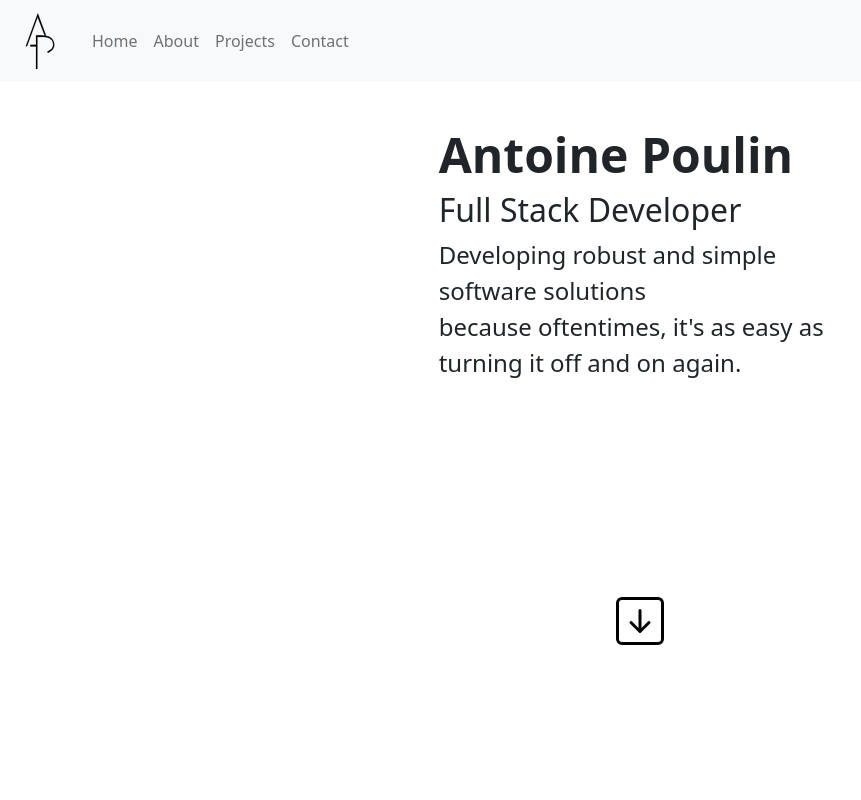
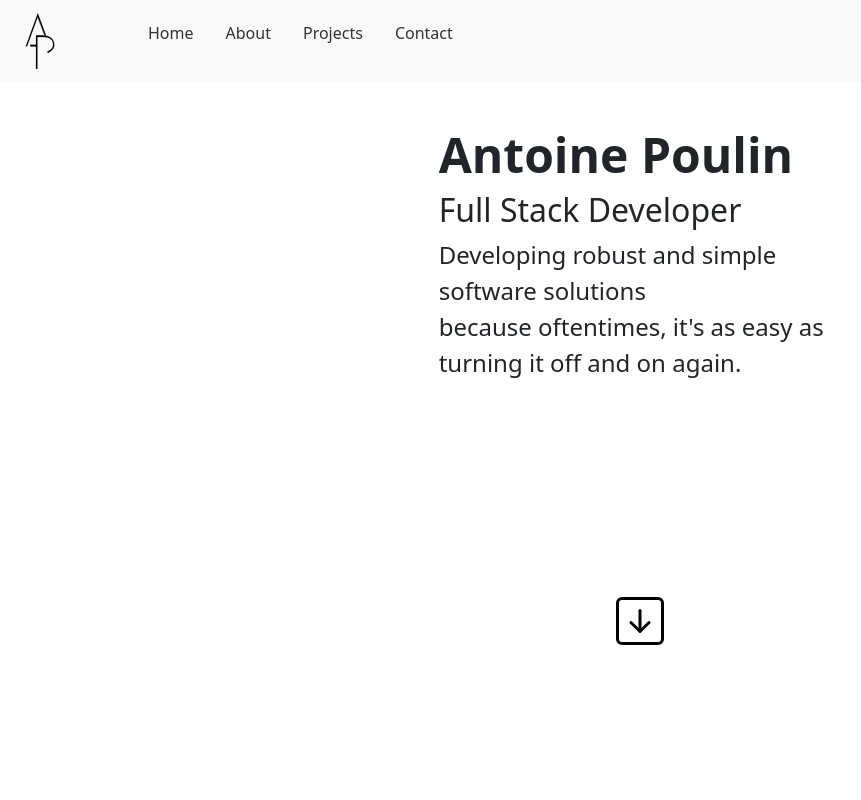
Before and after one commit to Dwarf1er/Dwarf1er.github.io, a React (Vite) app: page / in a window 1280 px wide. Shown: the top 800 px of the page, without its empty margins (0-861 px from the left). Built offline with nearby package versions, Linux system fonts and the light colour scheme.

Commit message:
Fixed Nav.Link + Link <a> descendant of <a> issue and minor CSS tweaks

```diff
--- a/src/App.css
+++ b/src/App.css
@@ -1,4 +1,4 @@
 .logo {
-    width: 3.5rem;
-    height: 3.5rem;
+  width: 3.5rem;
+  height: 3.5rem;
 }
--- /dev/null
+++ b/src/components/home/Home.css
@@ -0,0 +1,4 @@
+.arrow-down-square:hover {
+  cursor: pointer;
+  transform: scale(1.1);
+}
--- a/src/components/home/Home.tsx
+++ b/src/components/home/Home.tsx
@@ -5,6 +5,7 @@ import Col from "react-bootstrap/Col";
 import { ArrowDownSquare } from "react-bootstrap-icons";
 import calculateRowHeight from "../../utils/calculateRowHeight";
 import { Link } from "react-scroll";
+import "./Home.css";
 
 function Home() {
   const [navHeight, setNavHeight] = useState(0);
@@ -40,7 +41,7 @@ function Home() {
             offset={-70}
             duration={1000}
           >
-            <ArrowDownSquare color="" size={48} />
+            <ArrowDownSquare className="arrow-down-square" color="" size={48} />
           </Link>
         </Col>
       </Row>
--- a/src/components/navbar/Navbar.css
+++ b/src/components/navbar/Navbar.css
@@ -2,3 +2,15 @@
   font-weight: bold;
   text-decoration: none;
 }
+
+.nav-item {
+  display: inline;
+  margin-left: 2rem;
+  color: #333;
+}
+
+.nav-item:hover {
+  font-weight: bold;
+  cursor: pointer;
+  font-size: 115%;
+}
--- a/src/components/navbar/Navbar.tsx
+++ b/src/components/navbar/Navbar.tsx
@@ -9,6 +9,15 @@ import "./Navbar.css";
 
 function Navbar() {
   const [expanded, setExpanded] = useState(false);
+
+  const homeSection = document.getElementById("home");
+  const aboutSection = document.getElementById("about");
+  const projectsSection = document.getElementById("projects");
+  const contactSection = document.getElementById("contact");
+  const homeOffset = homeSection ? homeSection.offsetTop : -70;
+  const aboutOffset = aboutSection ? aboutSection.offsetTop : -70;
+  const projectsOffset = projectsSection ? projectsSection.offsetTop : -70;
+  const contactOffset = contactSection ? contactSection.offsetTop : -70;
 
   const handleLinkClick = () => {
     setExpanded(false);
@@ -35,58 +44,60 @@ function Navbar() {
         />
         <ReactBootstrapNavbar.Collapse id="basic-navbar-nav">
           <Nav className="me-auto">
-            <Nav.Link href="#home">
+            <ul>
+              <li className="nav-item">
                 <Link
                   to="home"
                   spy={true}
                   smooth={true}
                   duration={500}
-                offset={-70}
+                  offset={homeOffset}
                   onClick={handleLinkClick}
                   activeClass="active"
                 >
                   Home
                 </Link>
-            </Nav.Link>
-            <Nav.Link href="#about">
+              </li>
+              <li className="nav-item">
                 <Link
                   to="about"
                   spy={true}
                   smooth={true}
                   duration={500}
-                offset={-70}
+                  offset={aboutOffset}
                   onClick={handleLinkClick}
                   activeClass="active"
                 >
                   About
                 </Link>
-            </Nav.Link>
-            <Nav.Link href="#projects">
+              </li>
+              <li className="nav-item">
                 <Link
                   to="projects"
                   spy={true}
                   smooth={true}
                   duration={500}
-                offset={-70}
+                  offset={projectsOffset}
                   onClick={handleLinkClick}
                   activeClass="active"
                 >
                   Projects
                 </Link>
-            </Nav.Link>
-            <Nav.Link href="#contact">
+              </li>
+              <li className="nav-item">
                 <Link
                   to="contact"
                   spy={true}
                   smooth={true}
                   duration={500}
-                offset={-70}
+                  offset={contactOffset}
                   onClick={handleLinkClick}
                   activeClass="active"
                 >
                   Contact
                 </Link>
-            </Nav.Link>
+              </li>
+            </ul>
           </Nav>
         </ReactBootstrapNavbar.Collapse>
       </Container>
```
Lines whose indentation alone changed are shown as unchanged.
